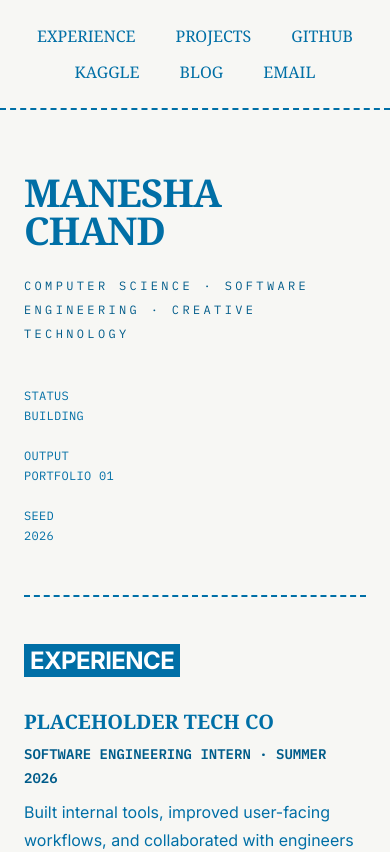
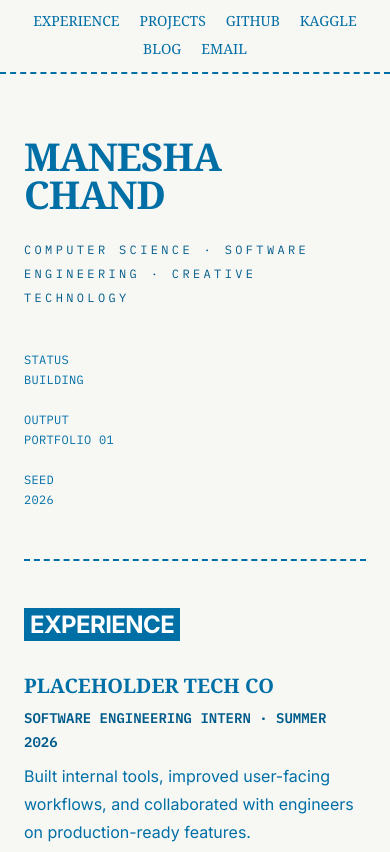
Before and after one commit to build4me2/Portfolio-Manisha, a React (Vite) app: page / in a window 390 px wide. Shown: the top 852 px of the page. Built offline with nearby package versions, Linux system fonts and the light colour scheme.

Commit message:
Compact sticky nav on mobile and fix anchor offsets

```diff
--- a/src/App.tsx
+++ b/src/App.tsx
@@ -32,7 +32,7 @@ function App() {
         <Divider />
 
         <section className="grid gap-16 lg:grid-cols-2">
-          <div id="experience" className="scroll-mt-24">
+          <div id="experience" className="scroll-mt-32 md:scroll-mt-24">
             <SectionHeading>Experience</SectionHeading>
             <div className="space-y-8">
               {experience.map((item) => (
@@ -47,7 +47,7 @@ function App() {
             </div>
           </div>
 
-          <div id="projects" className="scroll-mt-24">
+          <div id="projects" className="scroll-mt-32 md:scroll-mt-24">
             <SectionHeading>Projects</SectionHeading>
             <div>
               {projects.map((project) => (
--- a/src/components/Nav.tsx
+++ b/src/components/Nav.tsx
@@ -3,7 +3,7 @@ import { navLinks } from '../data/portfolio';
 export function Nav() {
   return (
     <header className="sticky top-0 z-10 bg-paper/95 backdrop-blur">
-      <nav aria-label="Main" className="mx-auto flex max-w-7xl flex-wrap items-center justify-center gap-x-10 gap-y-3 px-6 py-6 font-display text-base uppercase text-ink md:text-lg">
+      <nav aria-label="Main" className="mx-auto flex max-w-7xl flex-wrap items-center justify-center gap-x-5 gap-y-2 px-6 py-3 font-display text-sm uppercase text-ink md:gap-x-10 md:gap-y-3 md:py-6 md:text-lg">
         {navLinks.map((link) => {
           const isExternal = link.href.startsWith('http');
           return (
```
